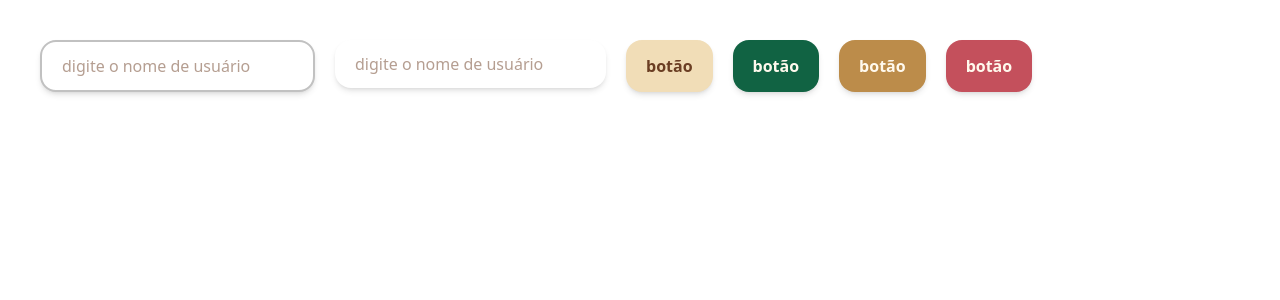
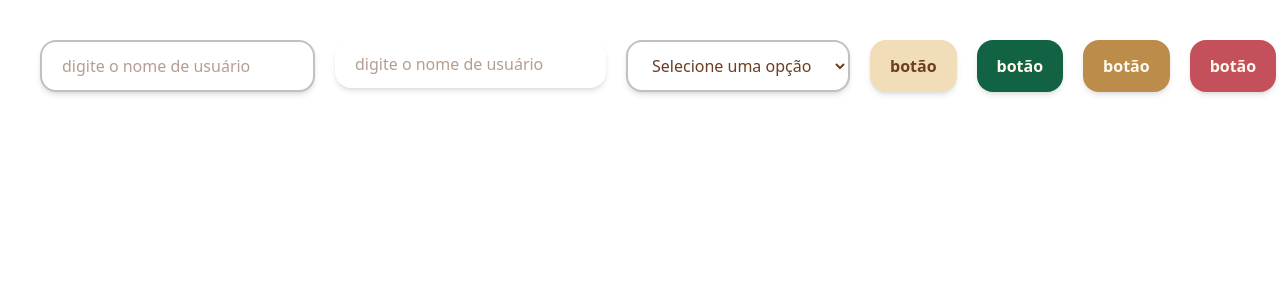
Before and after one commit to LuizHenri16/fitzone-frontend, a Next.js app: page /login in a window 1280 px wide. Shown: the top 300 px of the page. Built offline with nearby package versions, Linux system fonts and the light colour scheme.

Commit message:
feature: adicionar SelectField com temas fixos (lined e filled)

```diff
--- a/src/components/button/button.tsx
+++ b/src/components/button/button.tsx
@@ -1,19 +1,21 @@
+// Custom theme for buttons
+const themes = {
+    beige: "bg-[#F1DDB7] text-[#6B3E23]",
+    green: "bg-[#116343] text-[#FFF9ED]",
+    red: "bg-[#C4505C] text-[#FFF9ED]",
+    brown: "bg-[#BC8C4A] text-[#FFF9ED]",
+}
+
+// Button Coponent
 interface ButtonProps {
     name: string;
     type?: "button" | "submit" | "reset";
     disabled?: boolean;
     onClick?: () => void;
-    theme?: "beige" | "green"| "red" | "brown";
+    theme?: "beige" | "green" | "red" | "brown";
 }
 
-const themes = {
-        beige :"bg-[#F1DDB7] text-[#6B3E23]",
-        green: "bg-[#116343] text-[#FFF9ED]",
-        red: "bg-[#C4505C] text-[#FFF9ED]",
-        brown: "bg-[#BC8C4A] text-[#FFF9ED]",
-    }
-
-export const Button: React.FC<ButtonProps> = ({ name, type = "button", disabled = false, onClick, theme = "beige"}) => {
+export const Button: React.FC<ButtonProps> = ({ name, type = "button", disabled = false, onClick, theme = "beige" }) => {
     const baseTheme = 'shadow-md px-5 py-3 rounded-2xl transition-colors duration-300 font-semibold cursor-pointer hover:opacity-90';
     const selectedTheme = themes[theme] || themes.beige;
 
--- a/src/components/formikcustom/field/field.tsx
+++ b/src/components/formikcustom/field/field.tsx
@@ -2,6 +2,8 @@
 
 import { Field } from "formik";
 
+
+// Text Field Component
 interface TextFieldProps {
     name: string;
     type: string;
@@ -9,6 +11,7 @@ interface TextFieldProps {
     theme?: "lined" | "filled";
 }
 
+// Custom themes for textfield and selectfield
 const themes = {
     lined: "rounded-2xl border-2 border-[#C1C1C1]",
     filled: "rounded-2xl",
@@ -27,3 +30,30 @@ export const TextField: React.FC<TextFieldProps> = ({ name, type, placeholder, t
         </div>
     )
 }
+
+// Selelect Field Component
+interface SelectFieldProps {
+    name: string;
+    theme?: "lined" | "filled";
+    options?: string[];
+}
+
+export const SelectField: React.FC<SelectFieldProps> = ({ name, options, theme = "filled" }) => {
+    const baseTheme = "cursor-pointer shadow-md bg-white px-5 py-3 text-[#6B3E23] font-medium outline-none";
+    const selectedTheme = themes[theme] || themes.lined
+
+    return (
+        <div>
+            <Field
+                as="select"
+                className={`${baseTheme} ${selectedTheme}`}
+                name={name}>
+                {options && options.map((option, index) => (
+                    <option key={index} value={option}>
+                        {option}
+                    </option>
+                ))}
+            </Field>
+        </div>
+    )
+}
--- a/src/components/formikcustom/field/index.ts
+++ b/src/components/formikcustom/field/index.ts
@@ -1 +1 @@
-export {TextField} from "./field"
+export {TextField, SelectField} from "./field"
--- a/src/components/index.ts
+++ b/src/components/index.ts
@@ -5,4 +5,4 @@ export {LoginForm} from './login';
 export {Button} from './button';
 
 // FORM COMPONENTS
-export {TextField} from './formikcustom/field';
+export {TextField, SelectField} from './formikcustom/field';
--- a/src/components/login/loginForm.tsx
+++ b/src/components/login/loginForm.tsx
@@ -1,6 +1,6 @@
 'use client'
 
-import { Button, TextField } from "@/components"
+import { Button, SelectField, TextField } from "@/components"
 import { Formik, Form } from "formik"
 
 export const LoginForm: React.FC = () => {
@@ -15,6 +15,7 @@ export const LoginForm: React.FC = () => {
                 <Form className="p-10 flex gap-5">
                     <TextField name="username" type="select" placeholder="digite o nome de usuário" theme="lined" />
                     <TextField name="username" type="select" placeholder="digite o nome de usuário" theme="filled" />
+                    <SelectField name="select" theme="lined" options={['Selecione uma opção', 'opção 2', 'opção 3']} />
                     <Button name="botão" theme="beige"></Button>
                     <Button name="botão" theme="green"></Button>
                     <Button name="botão" theme="brown"></Button>
```
